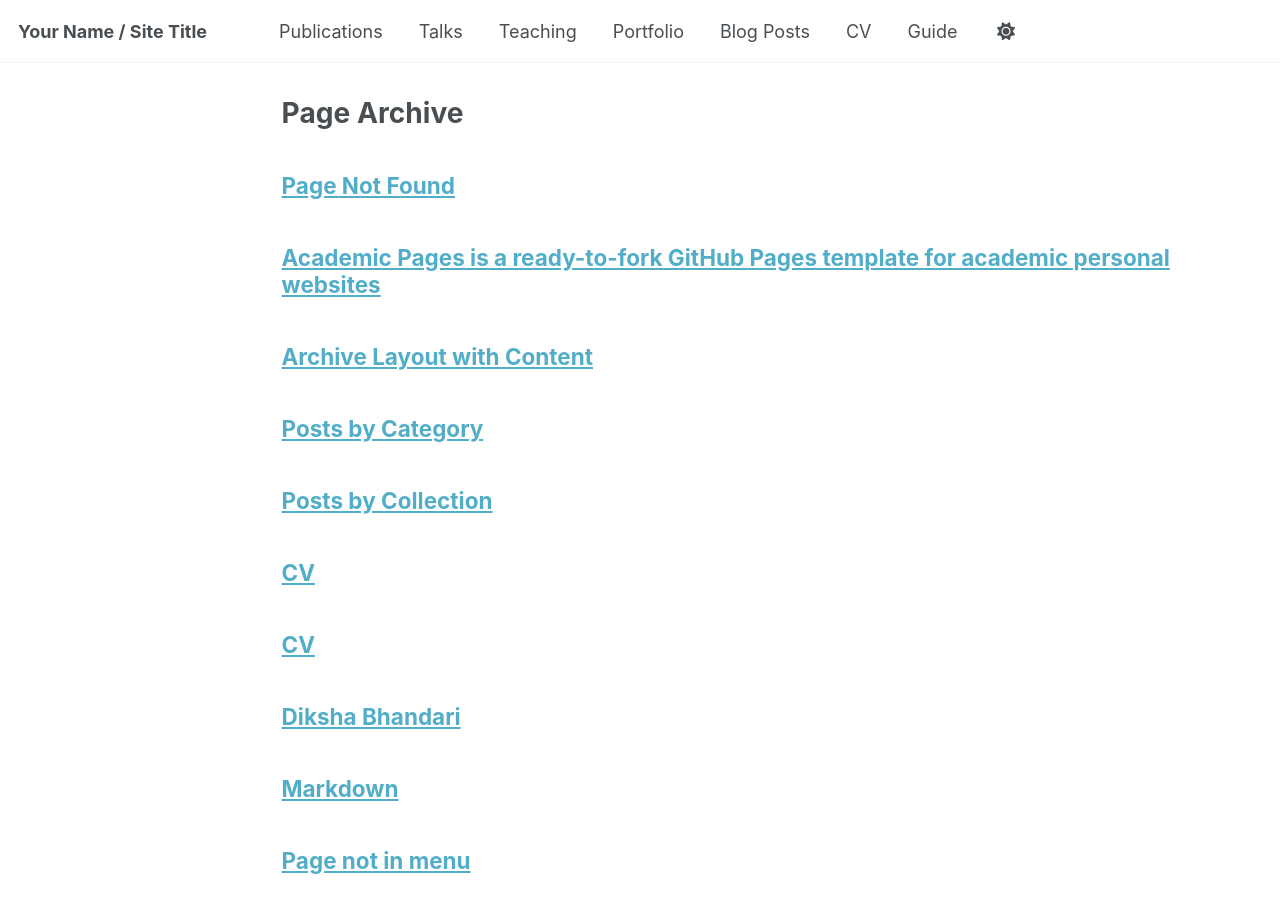
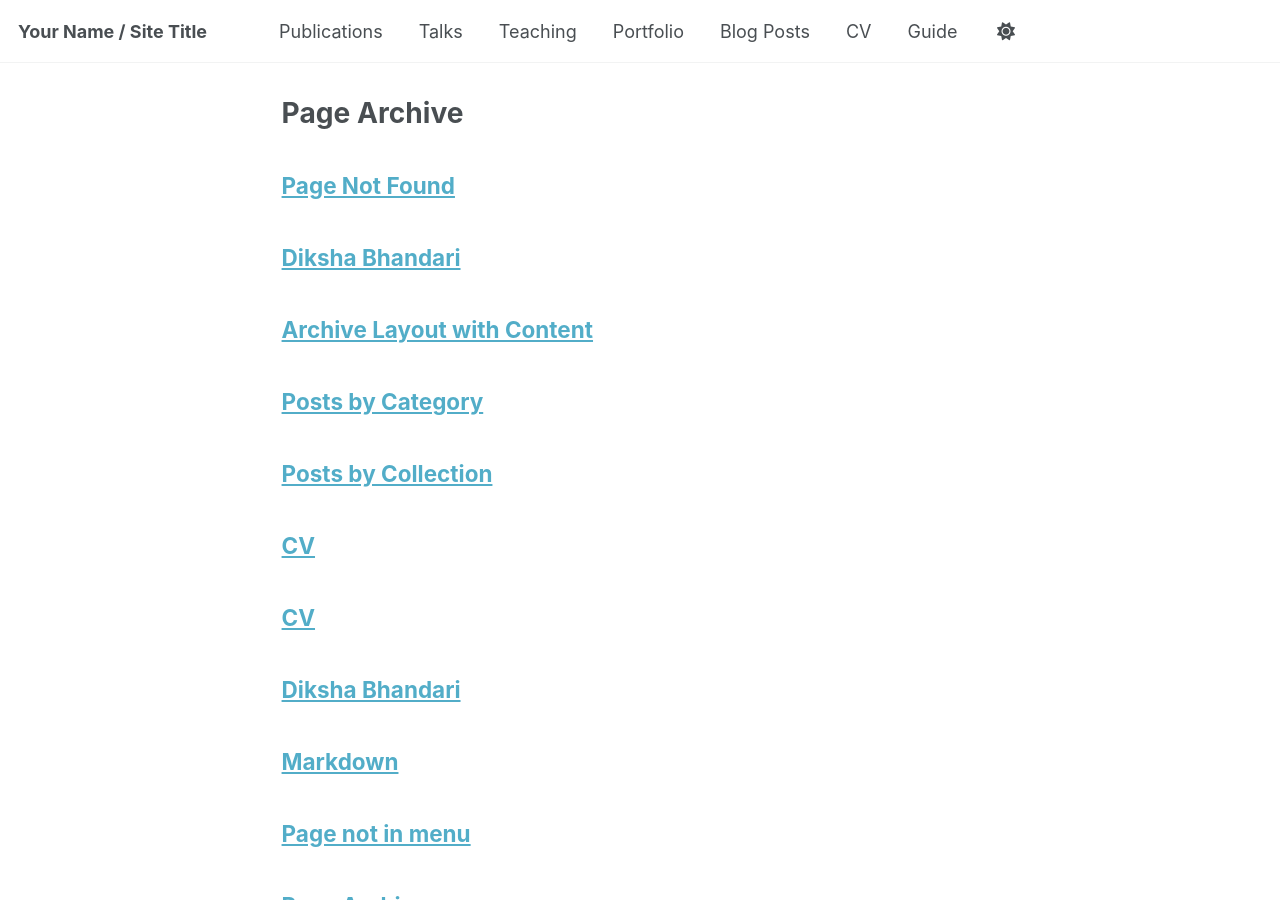
Before and after one commit to dikshab14/dikshab14.github.io, a Jekyll site: the page built from _pages/page-archive.html, in a window 1280 px wide and 900 px high. Built offline with Jekyll 4.4.1, drawn with Linux system fonts in a browser that asks for light colours; a script that is not in the unit is left out; part of the change alters nothing that is shown.

Commit message:
Added index.md

```diff
--- a/_pages/about.md
+++ b/_pages/about.md
@@ -1,56 +1,59 @@
 ---
-permalink: /
-title: "Academic Pages is a ready-to-fork GitHub Pages template for academic personal websites"
+layout: home
+title: "Diksha Bhandari"
+subtitle: "Ph.D. Candidate in Mathematics | Bayesian Inference | Machine Learning | Uncertainty Quantification"
 author_profile: true
-redirect_from:
-  - /about/
-  - /about.html
 ---
 
-This is the front page of a website that is powered by the [Academic Pages template](https://github.com/academicpages/academicpages.github.io) and hosted on GitHub pages. [GitHub pages](https://pages.github.com) is a free service in which websites are built and hosted from code and data stored in a GitHub repository, automatically updating when a new commit is made to the repository. This template was forked from the [Minimal Mistakes Jekyll Theme](https://mmistakes.github.io/minimal-mistakes/) created by Michael Rose, and then extended to support the kinds of content that academics have: publications, talks, teaching, a portfolio, blog posts, and a dynamically-generated CV. Incidentally, these same features make it a great template for anyone that needs to show off a professional template!
+Welcome! I’m **Diksha Bhandari**, a Ph.D. candidate in Mathematics at the University of Potsdam, Germany, under the supervision of Prof. Dr. Sebastian Reich. I specialize in **Bayesian inference**, **data assimilation**, and **uncertainty-aware machine learning**, with a focus on developing robust, scalable methods for simulation-based models in both engineering and language.
 
- You can fork [this template](https://github.com/academicpages/academicpages.github.io) right now, modify the configuration and Markdown files, add your own PDFs and other content, and have your own site for free, with no ads!
+My work integrates principles from applied mathematics, deep learning, and statistical inference to develop interpretable and trustworthy AI systems.
 
-A data-driven personal website
-======
-Like many other Jekyll-based GitHub Pages templates, Academic Pages makes you separate the website's content from its form. The content & metadata of your website are in structured Markdown files, while various other files constitute the theme, specifying how to transform that content & metadata into HTML pages. You keep these various Markdown (.md), YAML (.yml), HTML, and CSS files in a public GitHub repository. Each time you commit and push an update to the repository, the [GitHub pages](https://pages.github.com/) service creates static HTML pages based on these files, which are hosted on GitHub's servers free of charge.
+---
 
-Many of the features of dynamic content management systems (like Wordpress) can be achieved in this fashion, using a fraction of the computational resources and with far less vulnerability to hacking and DDoSing. You can also modify the theme to your heart's content without touching the content of your site. If you get to a point where you've broken something in Jekyll/HTML/CSS beyond repair, your Markdown files describing your talks, publications, etc. are safe. You can rollback the changes or even delete the repository and start over - just be sure to save the Markdown files! You can also write scripts that process the structured data on the site, such as [this one](https://github.com/academicpages/academicpages.github.io/blob/master/talkmap.ipynb) that analyzes metadata in pages about talks to display [a map of every location you've given a talk](https://academicpages.github.io/talkmap.html).
+## 🔬 Research Interests
 
-For those users that need more advanced functionality, the template also supports the following popular tools:
-- [MathJax](https://www.mathjax.org/) for mathematical equations
-- [Mermaid](https://mermaid.js.org/) for diagraming
-- [Plotly](https://plotly.com/javascript/) for plotting
+- Generalized Bayesian inference & loss-based posteriors
+- Ensemble Kalman filtering and gradient-free methods
+- Out-of-distribution detection and uncertainty quantification
+- Language modeling under ambiguity and cognitive modeling
 
-Getting started
-======
-1. Register a GitHub account if you don't have one and confirm your e-mail (required!)
-1. Fork [this template](https://github.com/academicpages/academicpages.github.io) by clicking the "Use this template" button in the top right.
-1. Go to the repository's settings (rightmost item in the tabs that start with "Code", should be below "Unwatch"). Rename the repository "[your GitHub username].github.io", which will also be your website's URL.
-1. Set site-wide configuration and create content & metadata (see below -- also see [this set of diffs](http://archive.is/3TPas) showing what files were changed to set up [an example site](https://getorg-testacct.github.io) for a user with the username "getorg-testacct")
-1. Upload any files (like PDFs, .zip files, etc.) to the files/ directory. They will appear at https://[your GitHub username].github.io/files/example.pdf.
-1. Check status by going to the repository settings, in the "GitHub pages" section
+---
 
-Site-wide configuration
-------
-The main configuration file for the site is in the base directory in [_config.yml](https://github.com/academicpages/academicpages.github.io/blob/master/_config.yml), which defines the content in the sidebars and other site-wide features. You will need to replace the default variables with ones about yourself and your site's github repository. The configuration file for the top menu is in [_data/navigation.yml](https://github.com/academicpages/academicpages.github.io/blob/master/_data/navigation.yml). For example, if you don't have a portfolio or blog posts, you can remove those items from that navigation.yml file to remove them from the header.
+## 🎓 Education
 
-Create content & metadata
-------
-For site content, there is one Markdown file for each type of content, which are stored in directories like _publications, _talks, _posts, _teaching, or _pages. For example, each talk is a Markdown file in the [_talks directory](https://github.com/academicpages/academicpages.github.io/tree/master/_talks). At the top of each Markdown file is structured data in YAML about the talk, which the theme will parse to do lots of cool stuff. The same structured data about a talk is used to generate the list of talks on the [Talks page](https://academicpages.github.io/talks), each [individual page](https://academicpages.github.io/talks/2012-03-01-talk-1) for specific talks, the talks section for the [CV page](https://academicpages.github.io/cv), and the [map of places you've given a talk](https://academicpages.github.io/talkmap.html) (if you run this [python file](https://github.com/academicpages/academicpages.github.io/blob/master/talkmap.py) or [Jupyter notebook](https://github.com/academicpages/academicpages.github.io/blob/master/talkmap.ipynb), which creates the HTML for the map based on the contents of the _talks directory).
+- **Ph.D. Mathematics**, University of Potsdam (2021–Present)
+  Research exchange at the Isaac Newton Institute, Cambridge
 
-**Markdown generator**
+- **M.Sc. Mathematics**, VNIT Nagpur, India
+- **B.Sc. (Hons.) Mathematics**, University of Delhi, India
 
-The repository includes [a set of Jupyter notebooks](https://github.com/academicpages/academicpages.github.io/tree/master/markdown_generator
-) that converts a CSV containing structured data about talks or presentations into individual Markdown files that will be properly formatted for the Academic Pages template. The sample CSVs in that directory are the ones I used to create my own personal website at stuartgeiger.com. My usual workflow is that I keep a spreadsheet of my publications and talks, then run the code in these notebooks to generate the Markdown files, then commit and push them to the GitHub repository.
+---
 
-How to edit your site's GitHub repository
-------
-Many people use a git client to create files on their local computer and then push them to GitHub's servers. If you are not familiar with git, you can directly edit these configuration and Markdown files directly in the github.com interface. Navigate to a file (like [this one](https://github.com/academicpages/academicpages.github.io/blob/master/_talks/2012-03-01-talk-1.md) and click the pencil icon in the top right of the content preview (to the right of the "Raw | Blame | History" buttons). You can delete a file by clicking the trashcan icon to the right of the pencil icon. You can also create new files or upload files by navigating to a directory and clicking the "Create new file" or "Upload files" buttons.
+## 🚀 Projects
 
-Example: editing a Markdown file for a talk
-![Editing a Markdown file for a talk](/images/editing-talk.png)
+- **Gradient-Free Bayesian Inference for Generative Models**
+- **Ensemble Kalman Filters for Language Comprehension**
+- **Affine-Invariant Sampling for Neural Network Robustness**
 
-For more info
-------
-More info about configuring Academic Pages can be found in [the guide](https://academicpages.github.io/markdown/), the [growing wiki](https://github.com/academicpages/academicpages.github.io/wiki), and you can always [ask a question on GitHub](https://github.com/academicpages/academicpages.github.io/discussions). The [guides for the Minimal Mistakes theme](https://mmistakes.github.io/minimal-mistakes/docs/configuration/) (which this theme was forked from) might also be helpful.
+---
+
+## 📚 Publications
+
+- *Affine invariant ensemble transform methods to improve predictive uncertainty in neural networks*,
+  [Foundations of Data Science](https://www.aimsciences.org/article/doi/10.3934/fods.2024040)
+
+- *Ensemble Kalman filter for uncertainty in human language comprehension*,
+  [arXiv:2505.02590](https://arxiv.org/abs/2505.02590)
+
+---
+
+## 📄 [Download CV](https://github.com/dikshab14/dikshab14.github.io/raw/main/files/Diksha-Bhandari-Resume.pdf)
+
+---
+
+## 📬 Connect
+
+- 📧 [db141097@gmail.com](mailto:db141097@gmail.com)
+- 🔗 [LinkedIn](https://www.linkedin.com/in/diksha-bhandari/)
+- 📊 [Google Scholar](https://scholar.google.de/citations?user=cqxv9PAAAAAJ&hl=en)
```
Also changed, not shown: images/profile_image_1.jpeg (added), 1 other file.
